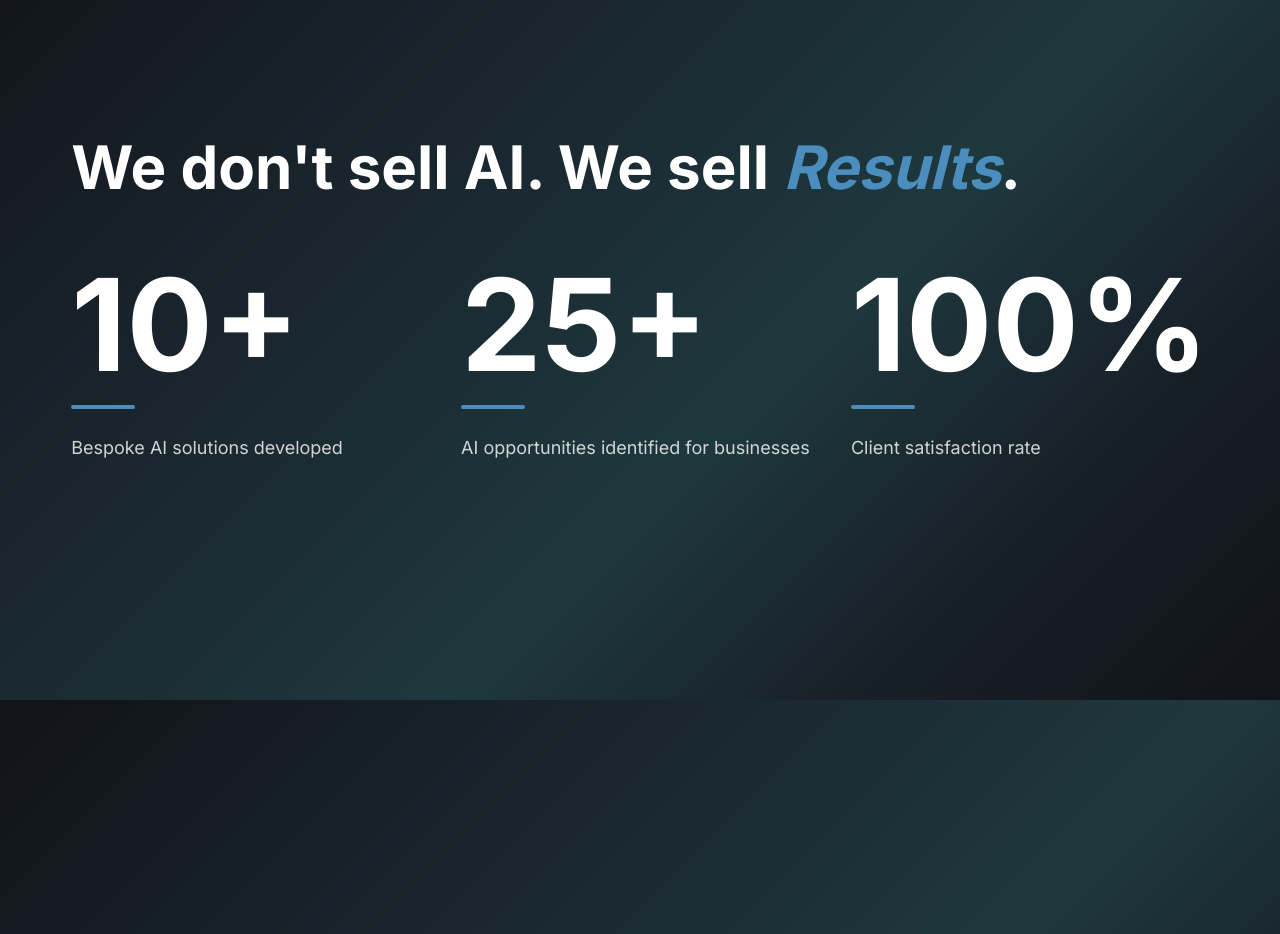
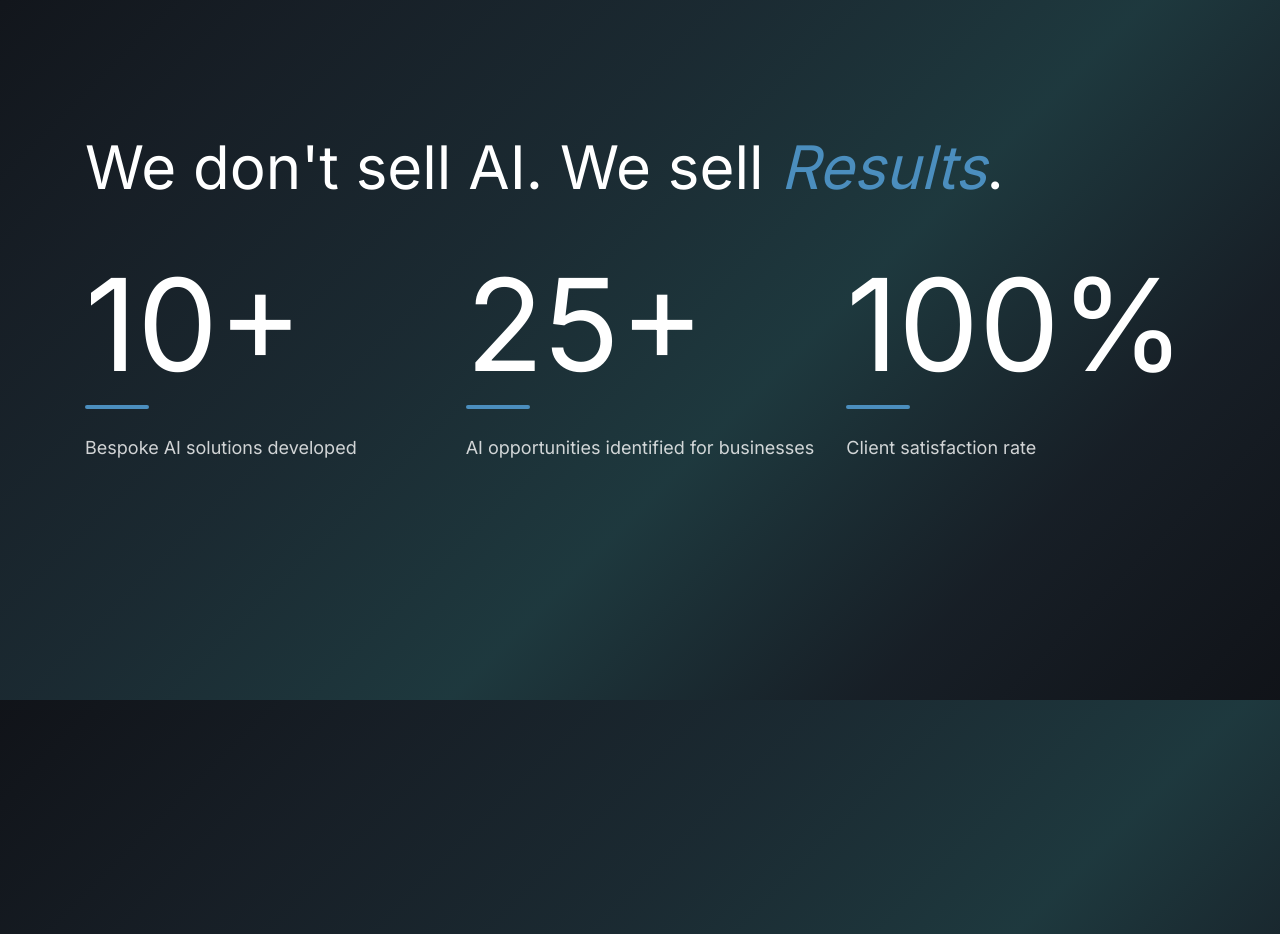
Before and after one commit to summitaiAU/summit-ai-glow, a React (Vite) app: page / in a window 1280 px wide. Shown: the part 900-1834 px from the top of the page. Built offline with nearby package versions, Linux system fonts and the light colour scheme.

Commit message:
Update second section font
Change font weight in the second section to light.

```diff
--- a/src/components/StatisticsSection.tsx
+++ b/src/components/StatisticsSection.tsx
@@ -16,7 +16,7 @@ const StatisticsSection = () => {
       <div className="max-w-7xl mx-auto px-8">
         {/* Headline */}
         <div className="mb-16">
-          <h2 ref={headlineRef.ref} style={headlineRef.style} className="text-4xl md:text-5xl lg:text-6xl font-bold text-left font-sans">
+          <h2 ref={headlineRef.ref} style={headlineRef.style} className="text-4xl md:text-5xl lg:text-6xl font-light text-left font-sans">
             <span className="text-white">We don't sell AI. We sell </span>
             <span className="text-accent italic">Results</span>
             <span className="text-white">.</span>
@@ -29,7 +29,7 @@ const StatisticsSection = () => {
           <div ref={stat1Ref.ref} style={stat1Ref.style} className="text-left">
             <div className="space-y-6">
               <div className="relative">
-                <h3 className="text-7xl md:text-8xl lg:text-9xl font-bold text-white mb-4 font-sans">
+                <h3 className="text-7xl md:text-8xl lg:text-9xl font-light text-white mb-4 font-sans">
                   <Counter end={10} duration={2000} suffix="+" isVisible={isVisible} />
                 </h3>
                 <div className="w-16 h-1 bg-accent rounded-full"></div>
@@ -44,7 +44,7 @@ const StatisticsSection = () => {
           <div ref={stat2Ref.ref} style={stat2Ref.style} className="text-left">
             <div className="space-y-6">
               <div className="relative">
-                <h3 className="text-7xl md:text-8xl lg:text-9xl font-bold text-white mb-4 font-sans">
+                <h3 className="text-7xl md:text-8xl lg:text-9xl font-light text-white mb-4 font-sans">
                   <Counter end={25} duration={2000} suffix="+" isVisible={isVisible} />
                 </h3>
                 <div className="w-16 h-1 bg-accent rounded-full"></div>
@@ -59,7 +59,7 @@ const StatisticsSection = () => {
           <div ref={stat3Ref.ref} style={stat3Ref.style} className="text-left">
             <div className="space-y-6">
               <div className="relative">
-                <h3 className="text-7xl md:text-8xl lg:text-9xl font-bold text-white mb-4 font-sans">
+                <h3 className="text-7xl md:text-8xl lg:text-9xl font-light text-white mb-4 font-sans">
                   <Counter end={100} duration={2000} suffix="%" isVisible={isVisible} />
                 </h3>
                 <div className="w-16 h-1 bg-accent rounded-full"></div>
```
